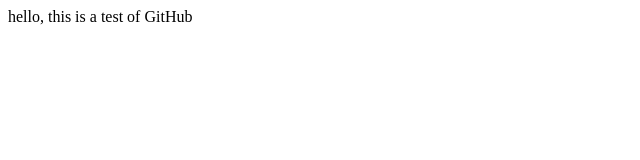
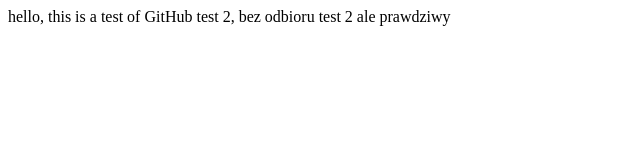
Before and after one commit to PaulinaGrabska/repo1, a plain HTML site: page WebContent/index.html in a window 1280 px wide. Shown: the whole page, without its empty margins (0-640 px from the left). Drawn offline with Linux system fonts and the light colour scheme.

Commit message:
more changes to index

```diff
--- a/WebContent/index.html
+++ b/WebContent/index.html
@@ -6,6 +6,7 @@
 </head>
 <body>
 	hello, this is a test of GitHub
-
+	 test 2, bez odbioru
+	 test 2 ale prawdziwy
 </body>
 </html>
```
